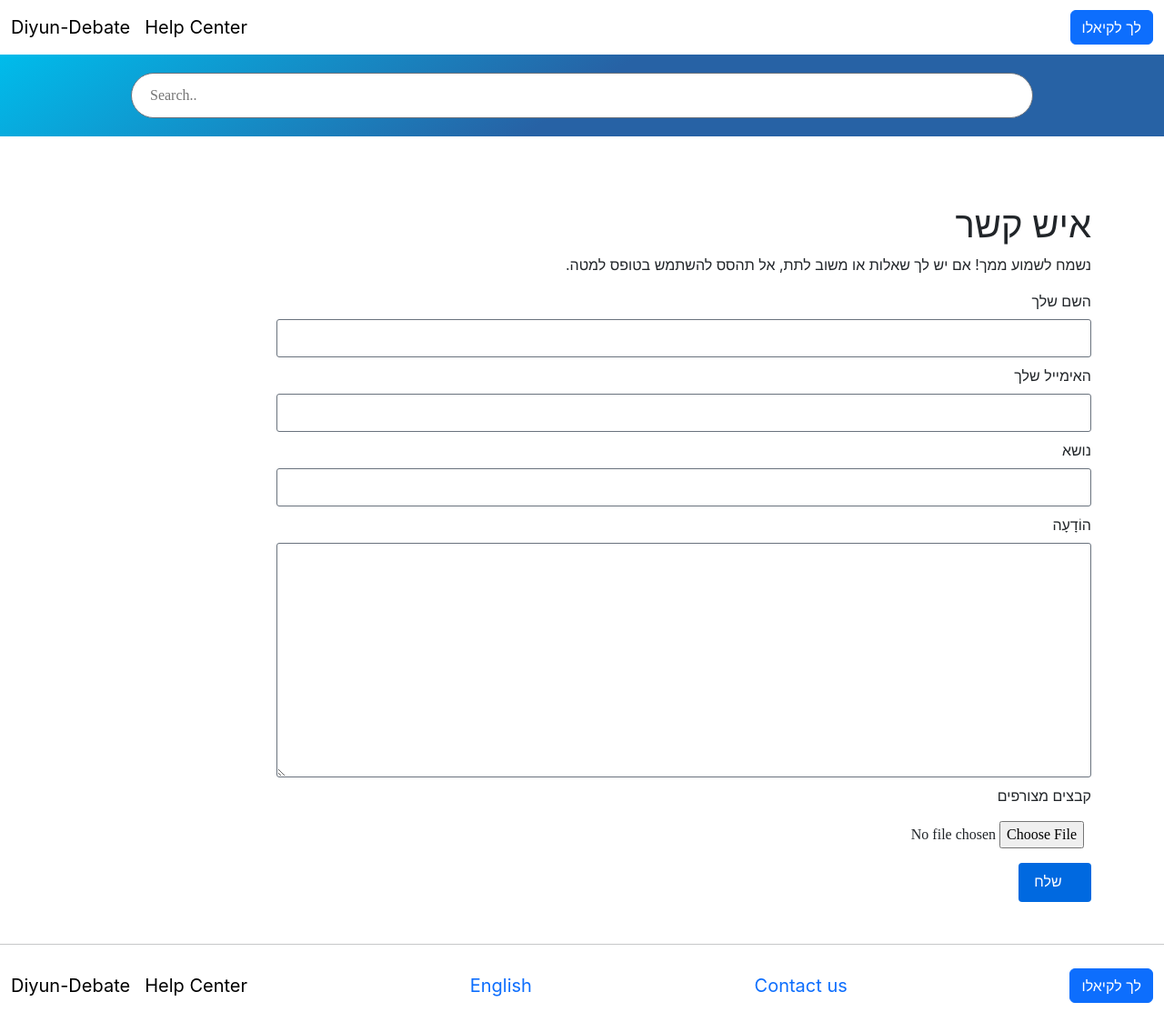
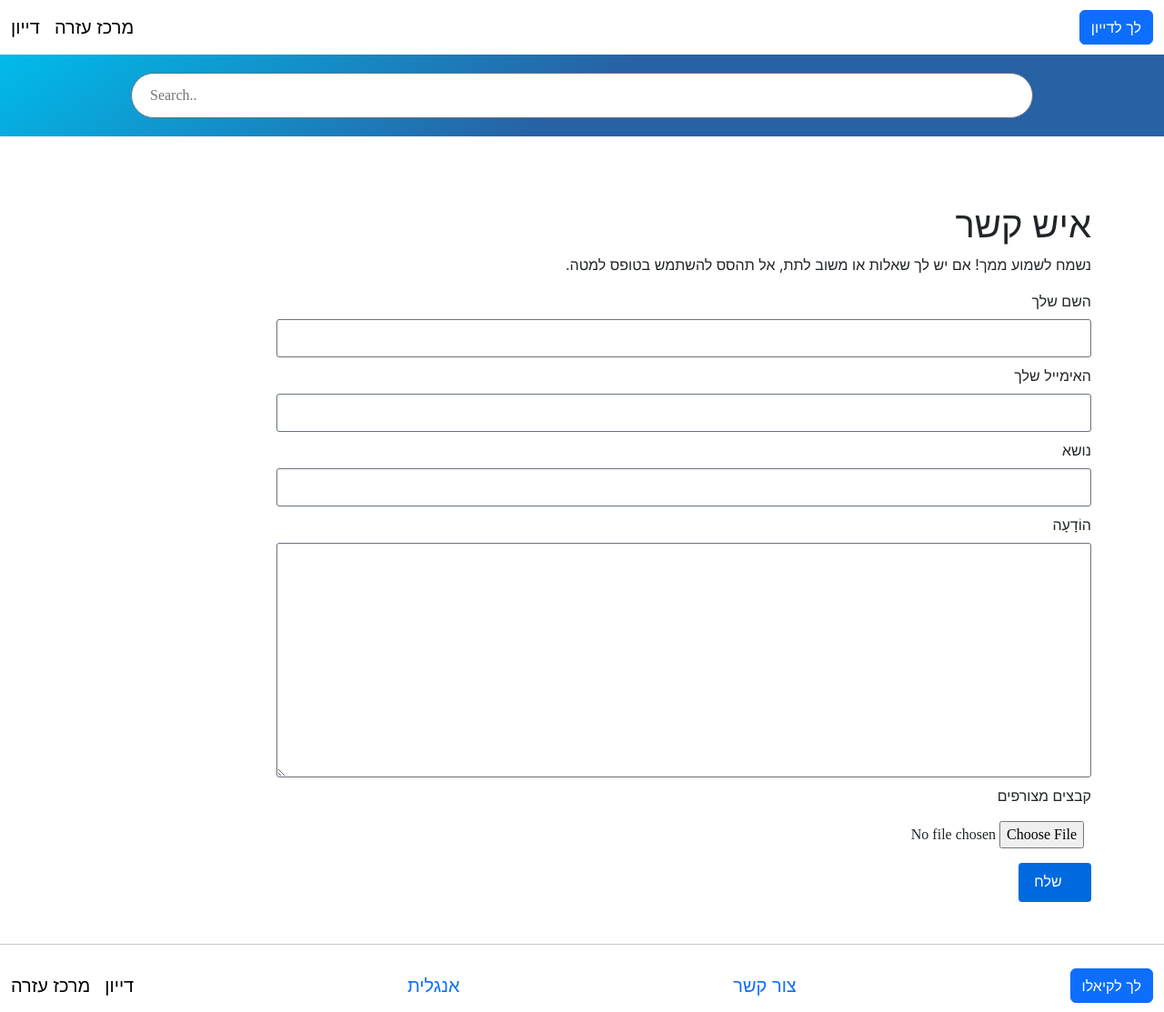
Before and after one commit to prakharJB/diyun-debate, a React (Create React App) app: page /contact-us in a window 1280 px wide. Shown: the whole page at 91% size. Built offline with nearby package versions, Linux system fonts and the light colour scheme.

Commit message:
Contactus

```diff
--- a/src/Screens/Contactus.jsx
+++ b/src/Screens/Contactus.jsx
@@ -10,14 +10,15 @@ function Contactus() {
                     {/* <img src={kialologo}
                     class="img-fluid"
                     alt="logo-image" />*/}
-                    <a class="navbar-brand" href="#">Diyun-Debate</a>
-                    <a class="navbar-brand" href="#">Help Center</a>
+                    <a class="navbar-brand" href="#">דייון</a>
+                    <a class="navbar-brand" href="#">מרכז עזרה</a>
                     <button class="navbar-toggler" type="button" data-bs-toggle="collapse" data-bs-target="#navbarSupportedContent" aria-controls="navbarSupportedContent" aria-expanded="false" aria-label="Toggle navigation">
                         <span class="navbar-toggler-icon"></span>
                     </button>
                     <div class="collapse navbar-collapse" id="navbarSupportedContent">
 
-                        <button type="button" class="btn btn-primary">לך לקיאלו</button>
+                        <button type="button" class="btn btn-primary">לך לדייון
+                        </button>
                     </div>
                 </div>
             </nav>
@@ -56,17 +57,17 @@ function Contactus() {
             <nav class="navbar navbar-expand-lg">
                 <div class="container-fluid footer-fl">
                     <div className="footer-n" >
-                        <a class="navbar-brand" href="#">Diyun-Debate</a>
-                        <a class="navbar-brand" href="#">Help Center</a>
+                        <a class="navbar-brand" href="#">דייון</a>
+                        <a class="navbar-brand" href="#">מרכז עזרה</a>
                     </div>
 
 
                     <div className="nav-engl ftr-nav" >
 
-                        <a class="navbar-brand text-primary" href="#">English</a>
+                        <a class="navbar-brand text-primary" href="#">אנגלית</a>
                     </div>
                     <div className="nav-cnt ftr-nav">
-                        <a class="navbar-brand text-primary" href="#">Contact us</a>
+                        <a class="navbar-brand text-primary" href="#">צור קשר</a>
                     </div>
                     <div className="ftr-nav">
                         <button type="button" class="btn btn-primary ftr-nav">לך לקיאלו</button>
```
